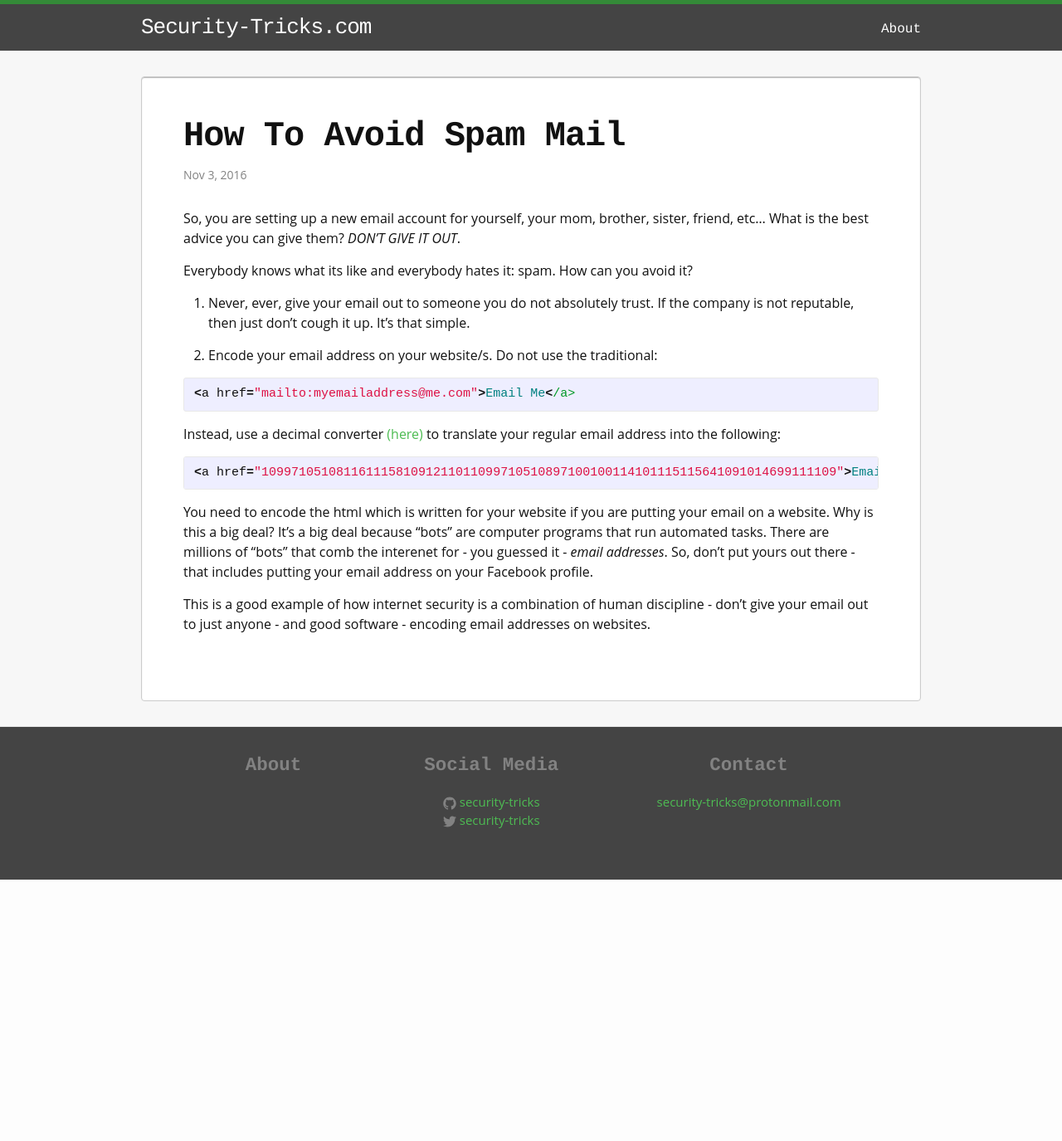
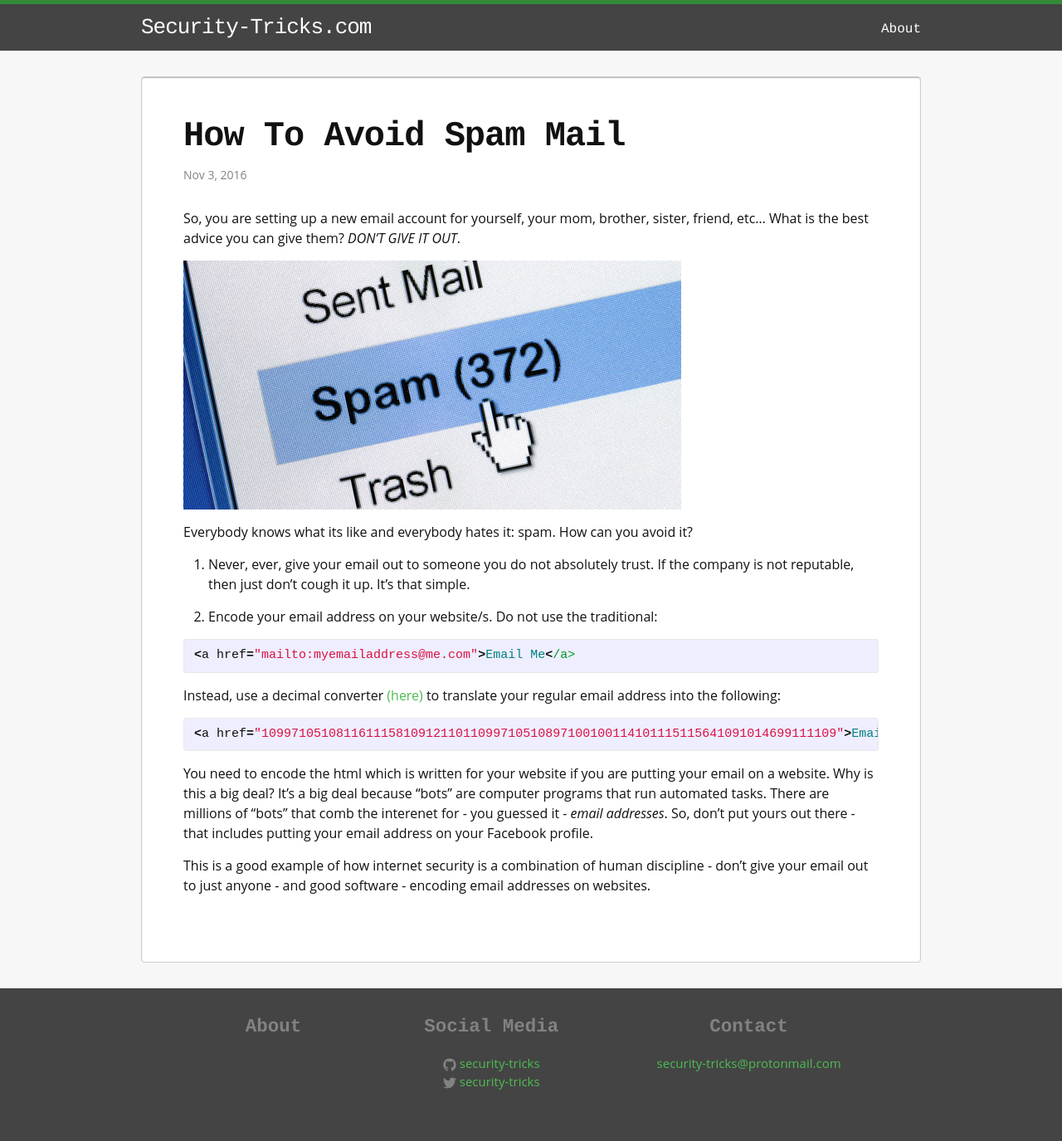
Before and after one commit to security-tricks/security-tricks, a Jekyll site: the page built from _posts/2016-11-03-how-to-avoid-spam-mail.md, in a window 1280 px wide. Shown: the whole page at 83% size. Built offline with Jekyll 4.4.1, drawn with Linux system fonts in a browser that asks for light colours; before the commit the page ends 1060 px from its top, so only the background shows below that.

Commit message:
Updated '_posts/2016-11-03-how-to-avoid-spam-mail.md' via CloudCannon

```diff
--- a/_posts/2016-11-03-how-to-avoid-spam-mail.md
+++ b/_posts/2016-11-03-how-to-avoid-spam-mail.md
@@ -5,6 +5,8 @@ layout: post
 
 
 So, you are setting up a new email account for yourself, your mom, brother, sister, friend, etc… What is the best advice you can give them? *DON’T GIVE IT OUT*.
+
+![](/uploads/versions/email-spam-600---x----600-300x---.jpg)
 
 Everybody knows what its like and everybody hates it: spam. How can you avoid it?
 
```
